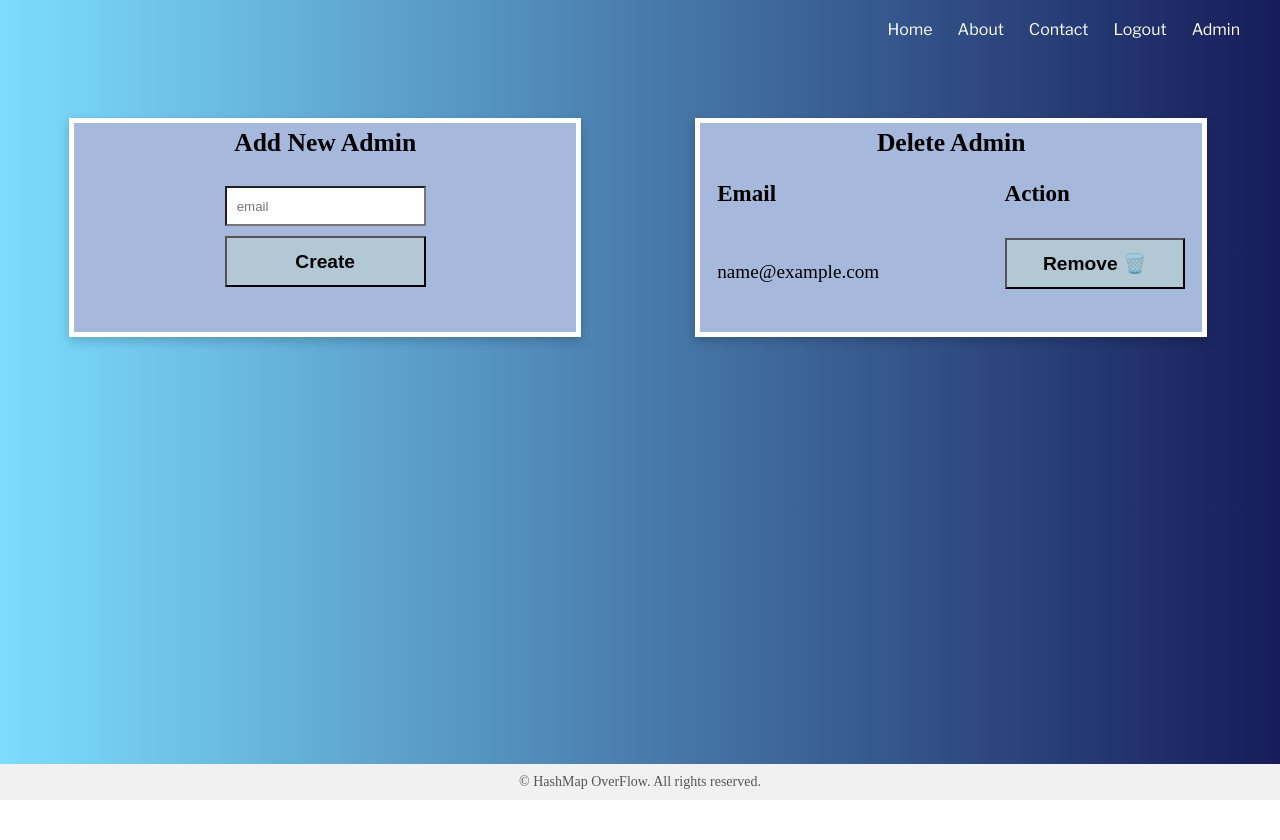
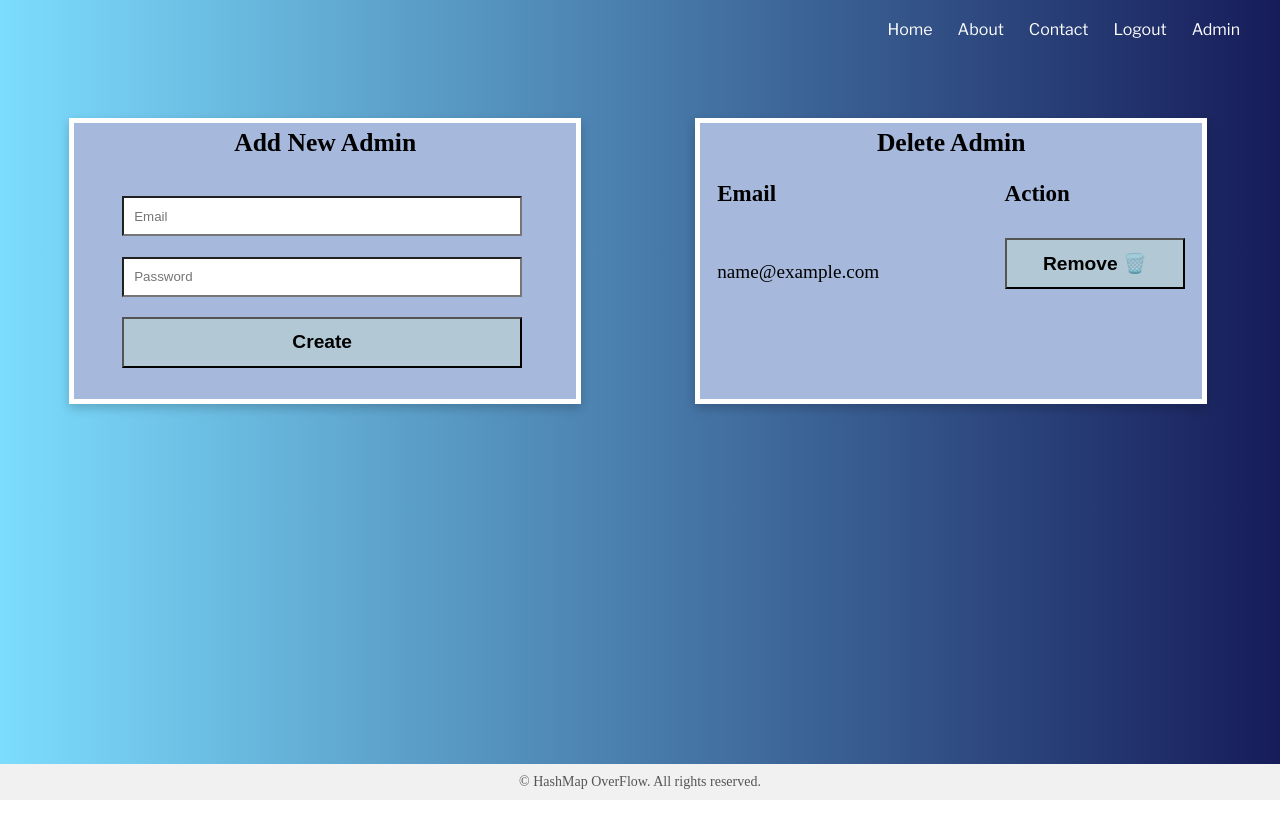
Before and after one commit to mzhang9622/Mailroom-Flask-App, a Flask app: page /admin in a window 1280 px wide. Run offline with Flask 3, Linux system fonts and the light colour scheme; the visitor is signed in with stand-in values (Sample User, id 1); data comes from the database, SQL or seed files in the repository.

Commit message:
add admin fixed

```diff
--- a/templates/admin.html
+++ b/templates/admin.html
@@ -56,12 +56,10 @@
                 <div class = box-border-container-2>
                     <b class="font-big">Add New Admin</b>
                     <form method = "POST", action = "{{ url_for('main.add_user')}}"></br>
-                        <div>
-                            <input type="text" class="login-input-text-2" placeholder="email" name="email" required>
-                        </div>
-                        <input type="submit" class ="admin_button" value="Create">
+                        <input type = "text" class="login-input-text-2" placeholder = "Email" name = "email" required>
+                        <input type = "text" class="login-input-text-2" placeholder = "Password" name = "password" required> </br>
+                        <input type = "submit" class ="admin_button" value = "Create">
                     </form>
-
                     {% for category, message in get_flashed_messages(with_categories=True) %}
                     <div class="alert alert-{{category}}">{{ message }}</div>
                     {% endfor %}
--- a/views.py
+++ b/views.py
@@ -177,12 +177,13 @@ def add_user():
     '''
     if request.method == 'POST':
         email = request.form['email']
+        password = request.form['password']
 
         if not email.endswith("@colby.edu"):
             flash('ERROR: Invalid email address! Please use a @colby.edu email.', 'error')
             return redirect(url_for('main.admin'))
 
-        user = User(email = email)
+        user = User(email = email, password_hash = generate_password_hash(password))
         db.session.add(user)
         db.session.commit()
 
```
